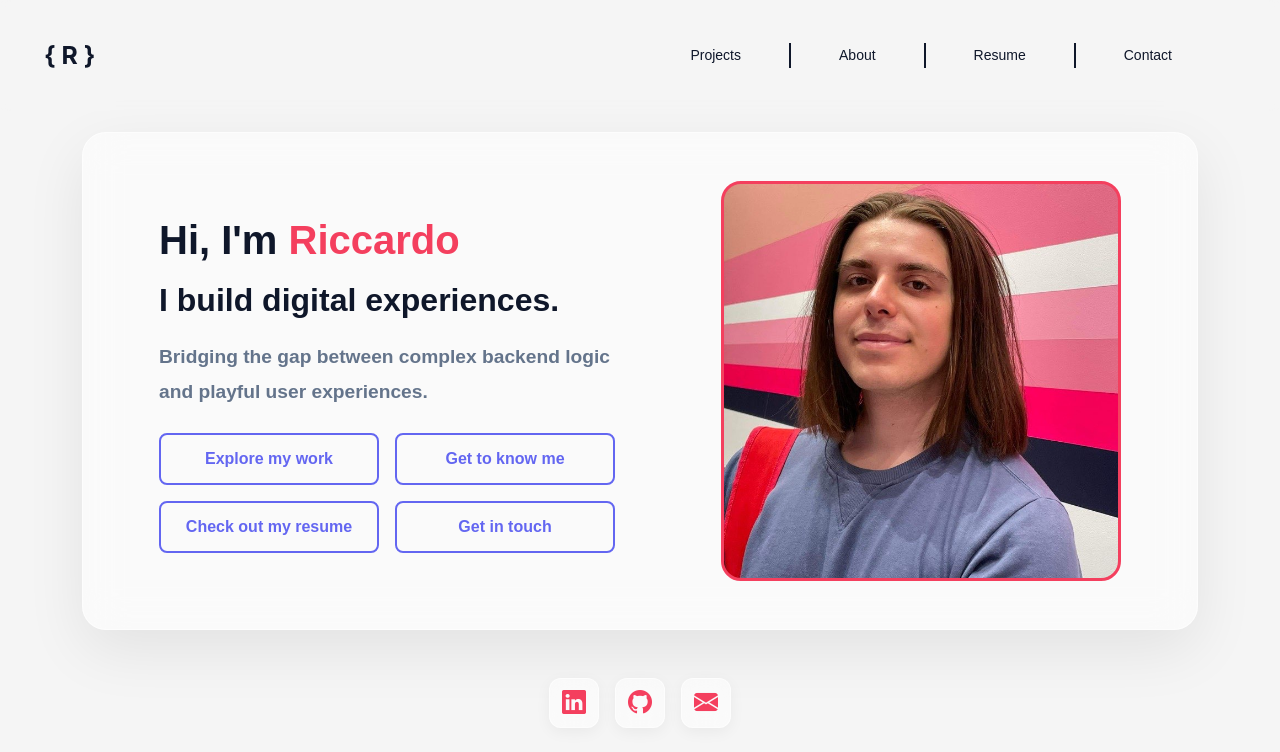
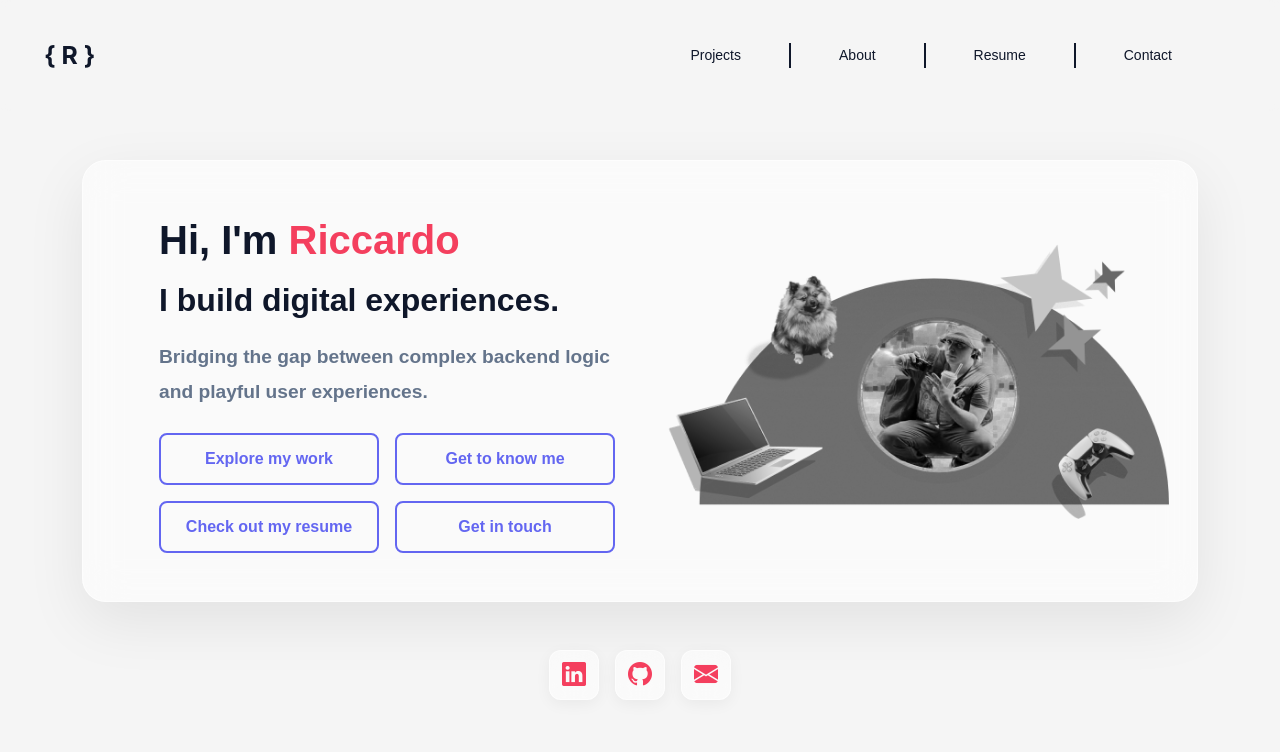
Before and after one commit to SirRicharod/portfolio, an Angular app: page / in a window 1280 px wide. Shown: the top 752 px of the page. Built offline with nearby package versions, Linux system fonts and the light colour scheme.

Commit message:
feat: update styles and layout for about, contact, and home pages; add hero image

```diff
--- a/src/app/pages/about/about.css
+++ b/src/app/pages/about/about.css
@@ -24,7 +24,7 @@
 
 .profile-pic {
     width: 300px;
-    height: 300px;
+    height: 350px;
     border: 1px solid #dee2e6;
     padding: 5px;
     border: 1px transparent solid;
@@ -32,8 +32,8 @@
     transform: translateY(-20px);
     background-repeat: no-repeat;
     background-size: cover;
-    background-position: center;
-    border-radius: 50%;
+    background-position: bottom;
+    border-radius: 25%;
     transition: all 0.3s ease-in-out;
     display: block;
     margin: 0 auto;
@@ -46,14 +46,13 @@
 
 .skill-card {
     background: whitesmoke;
-    transition: all 0.3s ease-in-out;
     backdrop-filter: blur(20px);
     overflow: visible;
     border-radius: 12px;
     max-width: 150px;
     margin: 0 auto;
     border: 1px solid transparent !important;
-
+    transition: all 0.3s ease-in-out;
 }
 
 .skill-card:hover {
@@ -163,10 +162,16 @@ hr {
     font-size: 3rem;
 }
 
+@media (max-width: 1200px) {
+    .about-me-container {
+        margin-left: 2rem !important;
+    }
+}
+
 @media (max-width: 990px) {
     .about-me-container {
         padding: 1rem;
-        margin: 1rem auto !important;
+        margin: 1rem !important;
         max-width: calc(100% - 2rem);
     }
 
--- a/src/app/pages/contact/contact.css
+++ b/src/app/pages/contact/contact.css
@@ -1,5 +1,5 @@
 .contact-container {
-    background: rgba(255, 255, 255, 0.5);
+    background: rgba(255, 255, 255, 1);
     backdrop-filter: blur(20px);
     border: 1px solid rgba(255, 255, 255, 0.6);
     border-radius: 1.5rem;
@@ -35,7 +35,7 @@
 .icon-wrapper {
     width: 50px;
     height: 50px;
-    background: #f8f9fa;
+    background: var(--bg-main);
     border-radius: 12px;
     display: flex;
     align-items: center;
@@ -72,9 +72,9 @@
     opacity: 1;
 }
 
-@media (max-width: 768px) {
+@media (max-width: 990px) {
     .contact-container {
         padding: 1.5rem;
-        margin: 0 1rem;
+        margin: 0 2rem !important;
     }
 }
--- a/src/app/pages/home/home.css
+++ b/src/app/pages/home/home.css
@@ -73,12 +73,9 @@ section {
   -webkit-background-clip: text;
   -webkit-text-fill-color: transparent;
   background-clip: text;
-
-  /* Play for 2 seconds, then stop and stay at the end state */
   animation: rainbow 3s linear infinite;
 }
 
-/* Ensure the underline shows up during the animation */
 .animate-rainbow::after {
   transform: scaleX(1) !important;
 }
@@ -111,24 +108,16 @@ section {
   animation: rainbow 3s linear 3 forwards;
 }
 
-.image-frame {
-  margin-left: auto;
-  height: 400px;
-  width: 400px;
-  overflow: hidden;
-  border-radius: 5%;
-  border: var(--accent-secondary) 3px solid;
-  background-image: image-set("pfp.jpg");
-  background-repeat: no-repeat;
-  background-size: 105%;
-  background-position: bottom;
-  transition: all 0.5s ease-in-out;
+.image {
+  margin-left: -5rem;
+  width: 700px;
+  height: auto;
+  filter: grayscale(1) drop-shadow(0 0 0.1rem rgba(220, 20, 60, 0));
+  transition: filter 0.5s ease-in-out;
 }
 
-.image-frame:hover {
-  box-shadow: 0 10px 20px rgba(13, 110, 253, 0.15) !important;
-  border: 3px solid rgba(13, 110, 253, 1) !important;
-  background-size: 100%;
+.image:hover {
+  filter: grayscale(0) drop-shadow(0 0 0.3rem rgba(20, 97, 220, 0.5));
 }
 
 .social-box {
@@ -161,11 +150,30 @@ section {
   }
 }
 
-/* Make buttons full width on mobile, auto on larger screens */
-@media (max-width: 990px) {
+/* Bootstrap-like breakpoint scaffolding in descending (xxl -> sm) order */
+
+/* xxl: below 1400px (scaffold) */
+@media (max-width:1400px) {
+  .image {
+    width: 550px;
+    margin-left: 0;
+
+  }
+}
+
+/* xl: below 1200px (scaffold) */
+@media (max-width:1200px) {
+  .image {
+    width: 450px;
+    margin-left: 0;
+  }
+}
+
+/* lg: below 992px */
+@media (max-width:992px) {
   .btn {
     width: 100% !important;
-    height: 75px;
+    height: 50px;
     font-size: 0.9rem;
   }
 
@@ -204,4 +212,28 @@ section {
   .social-container {
     margin-top: -2rem;
   }
+
+  .image {
+    margin-top: 1rem;
+    width: 400px;
+    margin-left: 0;
+  }
 }
+
+/* md: below 768px (scaffold) */
+@media (max-width:768px) {
+  .image {
+    margin-top: 2rem;
+    width: 350px;
+    margin-left: 0;
+  }
+}
+
+/* sm: below 576px (scaffold) */
+@media (max-width:576px) {
+  .image {
+    margin-top: 2rem;
+    width: 300px;
+    margin-left: 0;
+  }
+}
--- a/src/app/pages/home/home.html
+++ b/src/app/pages/home/home.html
@@ -32,16 +32,16 @@
                 </div>
 
             </div>
-            <div class="col-lg-6 d-none d-lg-block d-flex ps-lg-5">
-                <div class="image-frame">
-                </div>
+            <div class="col-lg-6">
+                <img src="hero.png" alt="hero banner" class="image">
             </div>
         </div>
         <div class="d-flex align-items-center social-container">
             <div class="container d-flex flex-column justify-content-center mt-5">
                 <div class="d-flex justify-content-center gap-3">
                     @for (social of socials; track social.name) {
-                    <a [href]="social.url" target="social.name === 'Email' ? '_self' : '_blank'" class="social-box" [title]="social.name"><i [class]="social.icon"></i></a>
+                    <a [href]="social.url" target="social.name === 'Email' ? '_self' : '_blank'" class="social-box"
+                        [title]="social.name"><i [class]="social.icon"></i></a>
                     }
                 </div>
             </div>
```
Also changed, not shown: public/hero.png (added).
